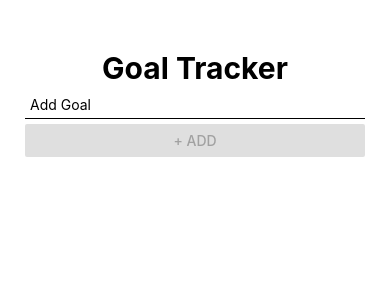
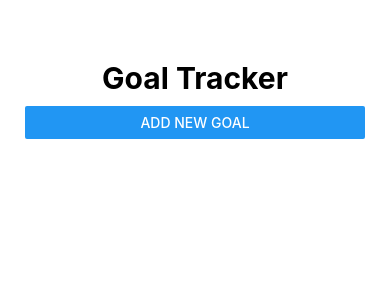
Before and after one commit to sibasishm/rn-goals-app, a React Native app: screen / in a window 390 px wide. Shown: the top 300 px of the page. Built offline with nearby package versions, Linux system fonts and the light colour scheme.

Commit message:
finished first app

```diff
--- a/App.js
+++ b/App.js
@@ -1,10 +1,11 @@
 import React, { useState } from 'react';
-import { StyleSheet, Text, View, FlatList } from 'react-native';
+import { StyleSheet, Text, View, FlatList, Button } from 'react-native';
 import GoalItem from './components/GoalItem';
 import GoalInput from './components/GoalInput';
 
 export default function App() {
 	const [allGoals, setAllGoals] = useState([]);
+	const [isModalVisible, setIsModalVisible] = useState(false);
 
 	const addGoalHandler = (value) => {
 		setAllGoals((prev) => [
@@ -14,16 +15,31 @@ export default function App() {
 				value,
 			},
 		]);
+		setIsModalVisible(false);
 	};
 
 	const deleteGoalHandler = (item) => {
 		setAllGoals((prev) => prev.filter(({ key }) => item !== key));
 	};
 
+	const cancelHandler = () => {
+		setIsModalVisible(false);
+	};
+
 	return (
 		<View style={styles.conatiner}>
 			<Text style={styles.title}>Goal Tracker</Text>
-			<GoalInput onAddGoal={addGoalHandler} />
+			<Button
+				title='Add New Goal'
+				onPress={() => {
+					setIsModalVisible(true);
+				}}
+			/>
+			<GoalInput
+				onAddGoal={addGoalHandler}
+				onCancel={cancelHandler}
+				isModalVisible={isModalVisible}
+			/>
 			<FlatList
 				style={styles.list}
 				data={allGoals}
@@ -45,8 +61,9 @@ const styles = StyleSheet.create({
 		fontSize: 30,
 		fontWeight: '700',
 		textAlign: 'center',
+		marginVertical: 10,
 	},
 	list: {
-		marginVertical: 5,
+		marginVertical: 15,
 	},
 });
--- a/components/GoalInput.js
+++ b/components/GoalInput.js
@@ -1,16 +1,19 @@
 import React, { useState } from 'react';
-import { View, TextInput, Button, StyleSheet } from 'react-native';
+import { View, TextInput, Button, Modal, StyleSheet } from 'react-native';
 
-const GoalInput = ({ onAddGoal }) => {
+const GoalInput = ({ onAddGoal, onCancel, isModalVisible }) => {
 	const [goalInput, setGoalInput] = useState('');
 	return (
-		<View>
+		<Modal visible={isModalVisible} animationType='slide'>
+			<View style={styles.inputContainer}>
 				<TextInput
 					style={styles.input}
 					placeholder='Add Goal'
 					value={goalInput}
 					onChangeText={(text) => setGoalInput(text)}
 				/>
+				<View style={styles.buttonContainer}>
+					<Button title='Cancel' onPress={onCancel} color='red' />
 					<Button
 						title='+ Add'
 						onPress={() => {
@@ -20,16 +23,29 @@ const GoalInput = ({ onAddGoal }) => {
 						disabled={!goalInput}
 					/>
 				</View>
+			</View>
+		</Modal>
 	);
 };
 
 const styles = StyleSheet.create({
 	input: {
-		marginVertical: 5,
+		width: '80%',
+		marginVertical: 10,
 		padding: 5,
 		borderBottomWidth: 1,
 		borderBottomColor: '#000',
 	},
+	inputContainer: {
+		flex: 1,
+		justifyContent: 'center',
+		alignItems: 'center',
+	},
+	buttonContainer: {
+		width: '60%',
+		flexDirection: 'row-reverse',
+		justifyContent: 'space-around',
+	},
 });
 
 export default GoalInput;
```
Lines whose indentation alone changed are shown as unchanged.
